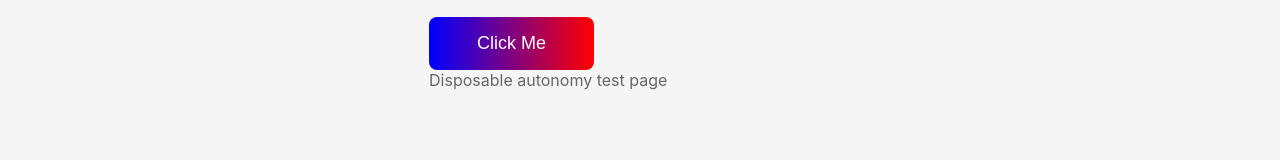
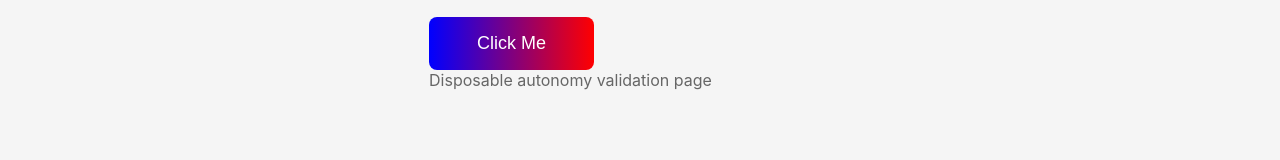
Before and after one commit to ArjunSuraj/test-automaton, a React (Vite) app: page / in a window 1280 px wide. Shown: the part 484-644 px from the top of the page. Built offline with nearby package versions, Linux system fonts and the light colour scheme.

Commit message:
feat: implement ticket #53 - Automaton 6h soak: update footer test copy

```diff
--- a/src/App.jsx
+++ b/src/App.jsx
@@ -12,7 +12,7 @@ function App() {
       <p>Bounded soak running</p>
       <button id="main-btn">Click Me</button>
       <footer>© 2026 Copyright Test Automaton - Automaton soak</footer>
-      <p className="footer-test">Disposable autonomy test page</p>
+      <p className="footer-test">Disposable autonomy validation page</p>
     </>
   )
 }
```
